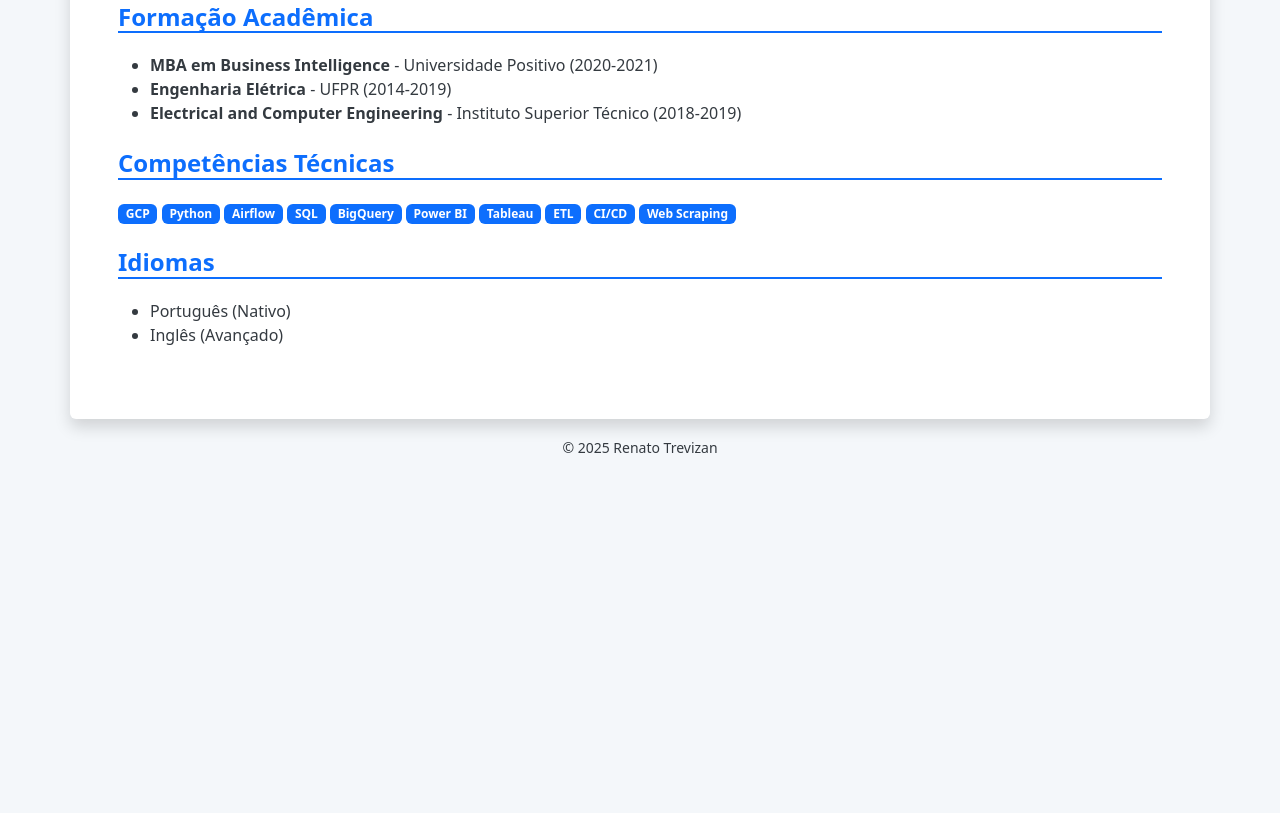
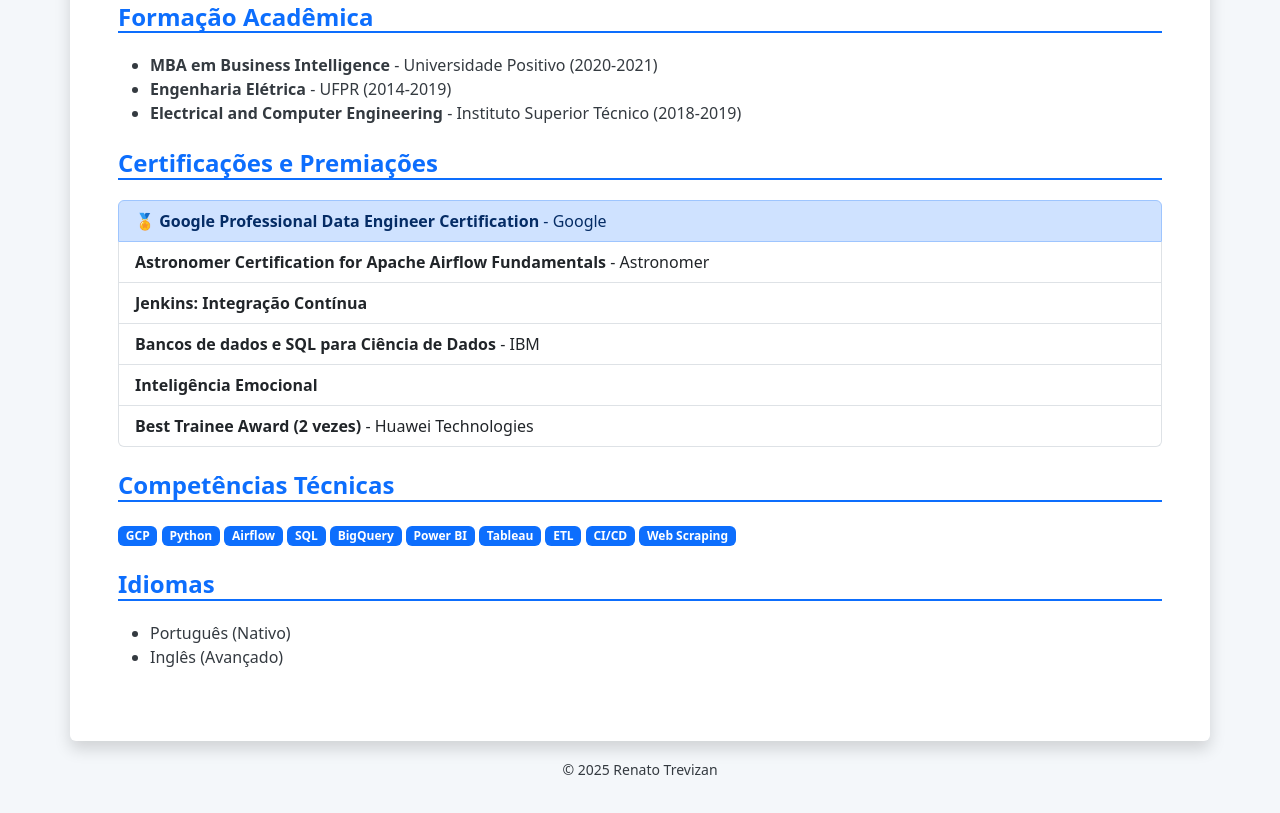
Before and after one commit to EngRenatera/cv, a plain HTML site: page index.html in a window 1280 px wide. Shown: the part 1411-2224 px from the top of the page. Before the commit the page ends 1910 px from the top, so only its background shows below. Drawn offline with nearby package versions, Linux system fonts and the light colour scheme.

Commit message:
add_certificacoes

```diff
--- a/index.html
+++ b/index.html
@@ -141,6 +141,30 @@ document.addEventListener('DOMContentLoaded', () => {
     </div>
 
     <div class="mb-4">
+      <h4 class="section-title">Certificações e Premiações</h4>
+      <ul class="list-group">
+        <li class="list-group-item list-group-item-primary">
+          <strong>🏅 Google Professional Data Engineer Certification</strong> - Google
+        </li>
+        <li class="list-group-item">
+          <strong>Astronomer Certification for Apache Airflow Fundamentals</strong> - Astronomer
+        </li>
+        <li class="list-group-item">
+          <strong>Jenkins: Integração Contínua</strong>
+        </li>
+        <li class="list-group-item">
+          <strong>Bancos de dados e SQL para Ciência de Dados</strong> - IBM
+        </li>
+        <li class="list-group-item">
+          <strong>Inteligência Emocional</strong>
+        </li>
+        <li class="list-group-item">
+          <strong>Best Trainee Award (2 vezes)</strong> - Huawei Technologies
+        </li>
+      </ul>
+    </div>
+
+    <div class="mb-4">
       <h4 class="section-title">Competências Técnicas</h4>
       <span class="badge bg-primary">GCP</span>
       <span class="badge bg-primary">Python</span>
```
